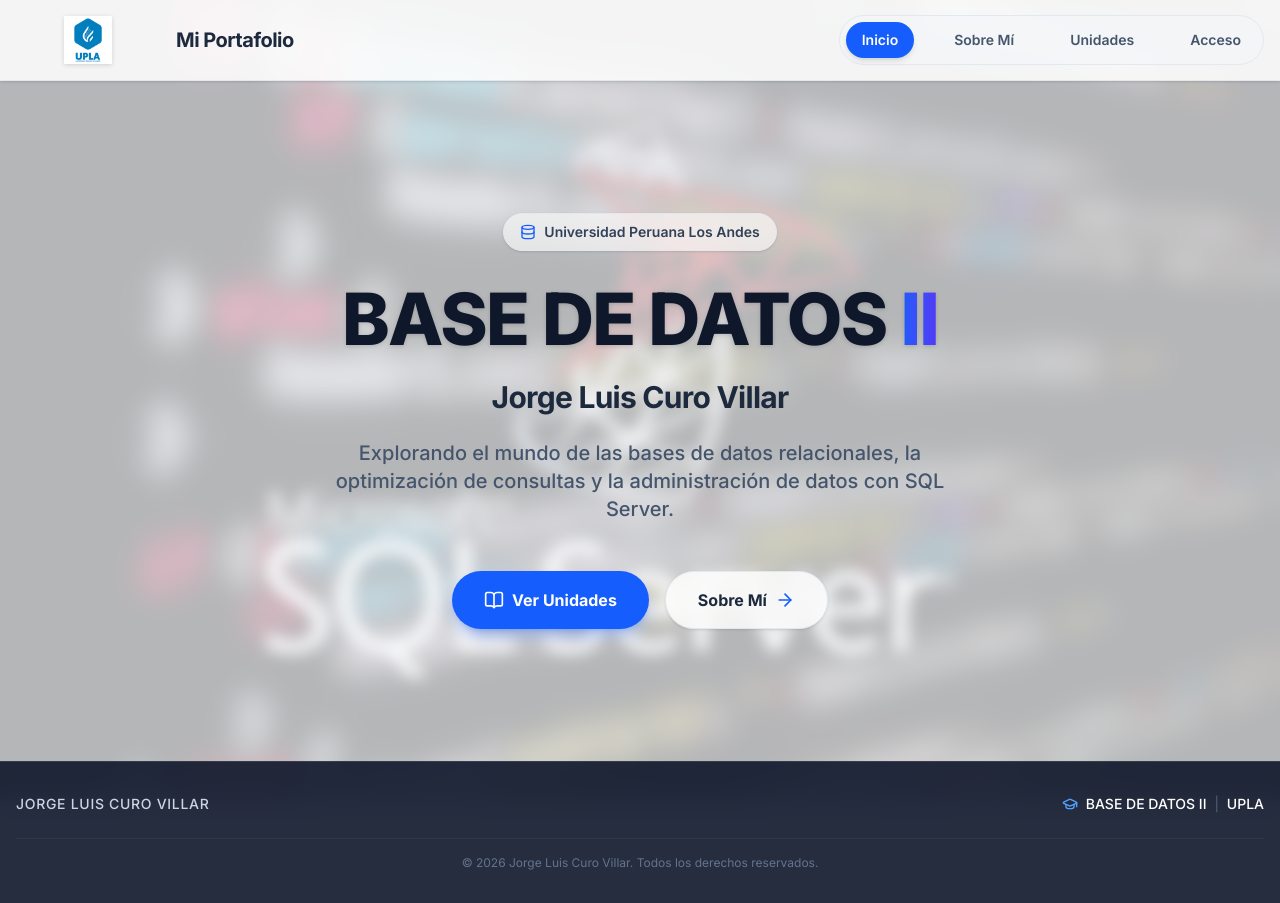
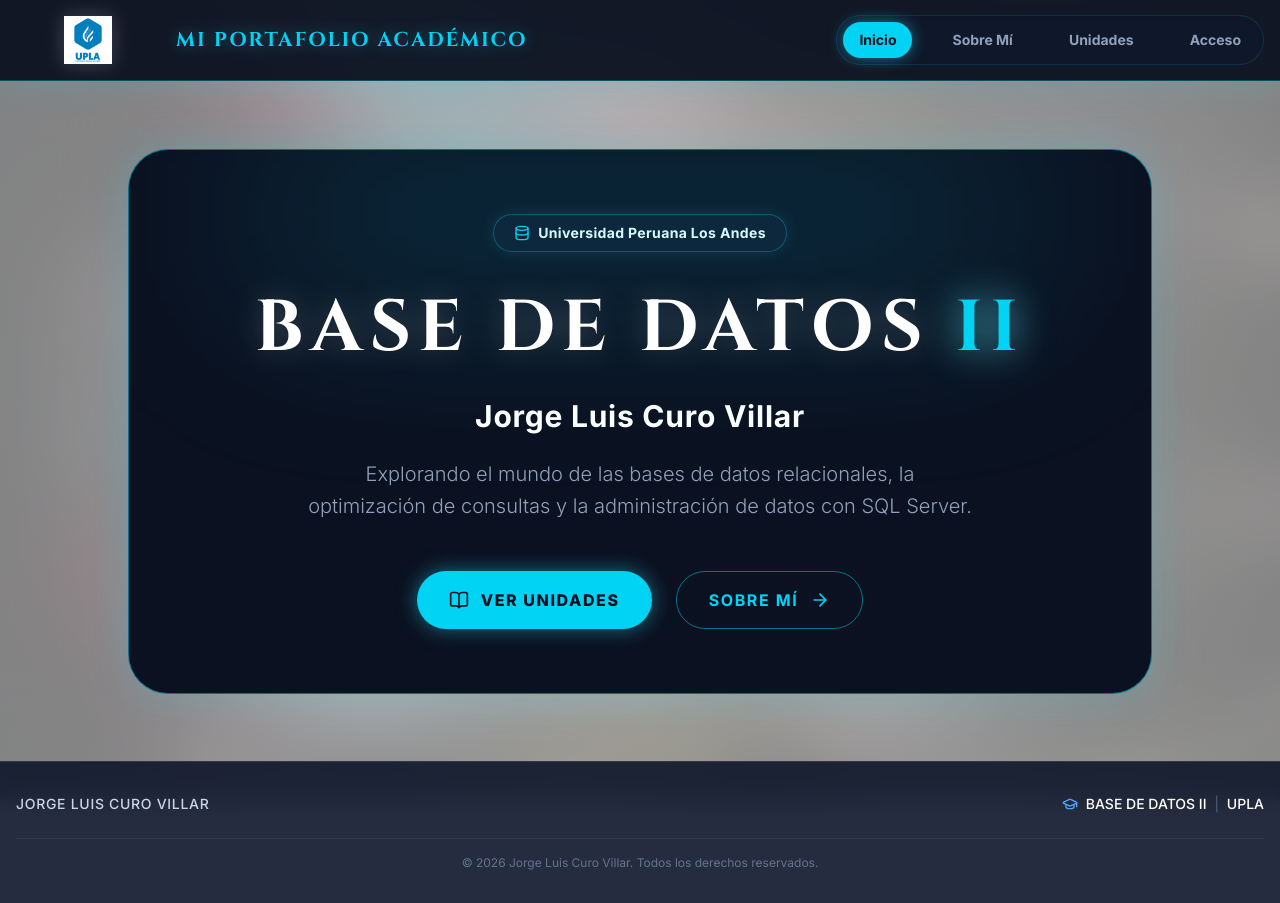
Before and after one commit to Villar92/PORTAFOLIO-BD, a Next.js app: page / in a window 1280 px wide. Built offline with nearby package versions, Linux system fonts and the light colour scheme; no server answers.

Commit message:
style: revert to corporate dark cards with light blurred background to match login screenshot

```diff
--- a/src/app/globals.css
+++ b/src/app/globals.css
@@ -2,16 +2,16 @@
 @plugin "tailwindcss-animate";
 
 :root {
-  --background: #f8fafc;
-  --foreground: #0f172a;
+  --background: #f1f5f9; /* Fondo claro general para que las tarjetas oscuras resalten */
+  --foreground: #0B1120;
 }
 
 @theme inline {
   --color-background: var(--background);
   --color-foreground: var(--foreground);
-  --font-sans: var(--font-inter), var(--font-geist-sans), sans-serif;
+  --font-sans: var(--font-inter), sans-serif;
   --font-mono: var(--font-geist-mono);
-  /* Remover serif */
+  --font-serif: var(--font-cinzel), serif;
 }
 
 body {
--- a/src/app/layout.tsx
+++ b/src/app/layout.tsx
@@ -1,5 +1,5 @@
 import type { Metadata } from "next";
-import { Geist, Geist_Mono, Inter } from "next/font/google";
+import { Geist, Geist_Mono, Inter, Cinzel } from "next/font/google";
 import "./globals.css";
 
 const geistSans = Geist({
@@ -17,6 +17,11 @@
   subsets: ["latin"],
 });
 
+const cinzel = Cinzel({
+  variable: "--font-cinzel",
+  subsets: ["latin"],
+});
+
 export const metadata: Metadata = {
   title: "Portafolio Académico - Jorge Luis Curo Villar",
   description: "Portafolio académico de la asignatura Base de Datos II, UPLA",
@@ -26,7 +31,7 @@
   return (
     <html
       lang="es"
-      className={`${geistSans.variable} ${geistMono.variable} ${inter.variable} h-full antialiased`}
+      className={`${geistSans.variable} ${geistMono.variable} ${inter.variable} ${cinzel.variable} h-full antialiased`}
     >
       <body className="min-h-full flex flex-col font-sans">{children}</body>
     </html>
--- a/src/components/blocks/AntigravityBackground.tsx
+++ b/src/components/blocks/AntigravityBackground.tsx
@@ -7,25 +7,25 @@
 
   useEffect(() => {
     // Generar las partículas
-    const newParticles = Array.from({ length: 8 }).map((_, i) => ({
+    const newParticles = Array.from({ length: 10 }).map((_, i) => ({
       id: i,
-      size: Math.random() * 150 + 50,
+      size: Math.random() * 80 + 30,
       left: Math.random() * 100,
       delay: Math.random() * 10,
-      duration: Math.random() * 20 + 20,
+      duration: Math.random() * 20 + 15,
     }));
     setParticles(newParticles);
   }, []);
 
   return (
     <div className="fixed inset-0 pointer-events-none z-[0] overflow-hidden">
-      {/* Imagen de fondo más visible */}
+      {/* Imagen de fondo desenfocada */}
       <div
-        className="absolute inset-0 bg-cover bg-center bg-no-repeat opacity-90"
+        className="absolute inset-0 bg-cover bg-center bg-no-repeat opacity-80 blur-xl scale-110"
         style={{ backgroundImage: 'url("/sql-server.jpg")' }}
       ></div>
-      {/* Overlay claro para que resalten las cajas grises/blancas */}
-      <div className="absolute inset-0 bg-slate-50/70 backdrop-blur-sm"></div>
+      {/* Overlay claro/blanco para dar la apariencia corporativa brillante */}
+      <div className="absolute inset-0 bg-white/40 backdrop-blur-3xl"></div>
 
       <style>{`
         @keyframes floatUp {
@@ -34,10 +34,10 @@
             opacity: 0;
           }
           20% {
-            opacity: 0.8;
+            opacity: 0.6;
           }
           80% {
-            opacity: 0.8;
+            opacity: 0.6;
           }
           100% {
             transform: translateY(-20vh) scale(1.2) rotate(360deg);
@@ -50,11 +50,11 @@
         }
       `}</style>
 
-      {/* Formas geométricas corporativas y limpias flotando */}
+      {/* Formas sutiles cyan flotando al fondo */}
       {particles.map((p) => (
         <div
           key={p.id}
-          className="antigravity-particle rounded-3xl bg-white/40 border border-white/60 shadow-[0_8px_30px_rgb(0,0,0,0.04)] backdrop-blur-md"
+          className="antigravity-particle rounded-full bg-cyan-400/10 blur-xl shadow-xl"
           style={{
             width: `${p.size}px`,
             height: `${p.size}px`,
--- a/src/components/blocks/Login.tsx
+++ b/src/components/blocks/Login.tsx
@@ -88,8 +88,8 @@
               type="email"
               value={email}
               onChange={(e) => setEmail(e.target.value)}
-              className="w-full px-4 py-3 bg-[#0f172a] border border-white/5 rounded-xl text-white placeholder-slate-600 focus:outline-none focus:border-cyan-400 focus:ring-1 focus:ring-cyan-400 transition-all font-light"
-              placeholder="admin@ms.upla.edu.pe"
+              className="w-full px-4 py-3 bg-[#f1f5f9] border-none rounded-xl text-slate-800 placeholder-slate-400 focus:outline-none focus:ring-2 focus:ring-cyan-400 transition-all font-medium"
+              placeholder="admin@upla.edu.pe"
               required
             />
           </div>
@@ -102,7 +102,7 @@
               type="password"
               value={password}
               onChange={(e) => setPassword(e.target.value)}
-              className="w-full px-4 py-3 bg-[#0f172a] border border-white/5 rounded-xl text-white placeholder-slate-600 focus:outline-none focus:border-cyan-400 focus:ring-1 focus:ring-cyan-400 transition-all font-light tracking-[0.2em]"
+              className="w-full px-4 py-3 bg-[#f1f5f9] border-none rounded-xl text-slate-800 placeholder-slate-400 focus:outline-none focus:ring-2 focus:ring-cyan-400 transition-all font-medium tracking-[0.2em]"
               placeholder="••••••••"
               required
             />
@@ -120,7 +120,7 @@
             )}
           </button>
 
-          <div className="pt-6 mt-6 border-t border-white/10 border-dashed text-center">
+          <div className="pt-6 mt-6 border-t border-white/5 border-dashed text-center">
             <p className="text-xs text-slate-500 font-light">
               <span className="text-cyan-400 font-bold">Demo:</span> admin@ms.upla.edu.pe / 123
             </p>
--- a/src/components/blocks/Navbar.tsx
+++ b/src/components/blocks/Navbar.tsx
@@ -9,7 +9,7 @@
   ];
 
   return (
-    <nav className="sticky top-0 z-50 w-full backdrop-blur-md bg-white/85 border-b border-slate-200 shadow-sm">
+    <nav className="sticky top-0 z-50 w-full backdrop-blur-md bg-[#0B1120]/95 border-b border-cyan-400/30 shadow-[0_4px_30px_rgba(34,211,238,0.15)]">
       <div className="container mx-auto px-4 h-20 flex items-center justify-between">
         <div className="flex items-center gap-4">
           <div className="flex items-center">
@@ -17,24 +17,24 @@
               <img
                 src="/upla-logo.png"
                 alt="Logo UPLA"
-                className="object-contain w-full h-full drop-shadow-sm"
+                className="object-contain w-full h-full drop-shadow-[0_0_10px_rgba(255,255,255,0.2)]"
               />
             </div>
           </div>
-          <span className="text-slate-800 font-bold tracking-tight text-lg sm:text-xl hidden sm:inline-block">
-            Mi Portafolio
+          <span className="text-cyan-400 font-serif font-bold tracking-widest text-lg sm:text-xl hidden sm:inline-block uppercase drop-shadow-[0_0_8px_rgba(34,211,238,0.4)]">
+            Mi Portafolio Académico
           </span>
         </div>
 
-        <div className="flex items-center gap-2 sm:gap-6 bg-slate-100/50 p-1.5 rounded-full border border-slate-200">
+        <div className="flex items-center gap-2 sm:gap-6 bg-[#0f172a] p-1.5 rounded-full border border-cyan-900/50 shadow-inner">
           {tabs.map((tab) => (
             <button
               key={tab.id}
               onClick={() => setActiveTab(tab.id)}
-              className={`relative px-4 py-2 rounded-full text-sm font-semibold transition-all duration-300 ${
+              className={`relative px-4 py-2 rounded-full text-sm font-bold transition-all duration-300 ${
                 activeTab === tab.id
-                  ? "text-white bg-blue-600 shadow-md"
-                  : "text-slate-600 hover:text-blue-600 hover:bg-white/50"
+                  ? "text-[#0B1120] bg-cyan-400 shadow-[0_0_15px_rgba(34,211,238,0.5)]"
+                  : "text-slate-400 hover:text-cyan-300 hover:bg-white/5"
               }`}
             >
               {tab.label}
--- a/src/components/blocks/Presentacion.tsx
+++ b/src/components/blocks/Presentacion.tsx
@@ -1,45 +1,51 @@
 import React from "react";
-import { ArrowRight, Database, Code, BookOpen } from "lucide-react";
+import { ArrowRight, Database, BookOpen } from "lucide-react";
 
 export function Presentacion({ setActiveTab }: { setActiveTab: (tab: string) => void }) {
   return (
     <div className="flex flex-col items-center justify-center min-h-[85vh] py-12 px-4 animate-in fade-in duration-700">
 
+      <div className="bg-[#0B1120] rounded-[2.5rem] p-10 md:p-16 border border-cyan-400/50 shadow-[0_0_40px_rgba(34,211,238,0.2)] max-w-5xl w-full flex flex-col items-center text-center relative overflow-hidden">
+
+        {/* Glow de fondo en la tarjeta */}
+        <div className="absolute top-0 left-1/2 -translate-x-1/2 w-3/4 h-32 bg-cyan-400/20 blur-[100px] pointer-events-none"></div>
+
         {/* Etiqueta superior */}
-      <div className="mb-8 inline-flex items-center gap-2 px-4 py-2 rounded-full bg-white/60 border border-slate-200 shadow-sm backdrop-blur-md">
-        <Database className="w-4 h-4 text-blue-600" />
-        <span className="text-sm font-semibold text-slate-700">Universidad Peruana Los Andes</span>
+        <div className="mb-8 inline-flex items-center gap-2 px-5 py-2 rounded-full bg-[#0f172a] border border-cyan-400/30 shadow-[0_0_15px_rgba(34,211,238,0.15)]">
+          <Database className="w-4 h-4 text-cyan-400" />
+          <span className="text-sm font-bold text-cyan-50 tracking-wide">Universidad Peruana Los Andes</span>
         </div>
 
-      <div className="text-center space-y-6 max-w-4xl mb-12">
-        <h1 className="text-5xl md:text-7xl font-extrabold text-slate-900 tracking-tight drop-shadow-sm">
-          BASE DE DATOS <span className="text-transparent bg-clip-text bg-gradient-to-r from-blue-600 to-indigo-600">II</span>
+        <div className="space-y-6 max-w-4xl mb-12">
+          <h1 className="text-5xl md:text-7xl font-serif font-bold text-white tracking-widest drop-shadow-[0_0_15px_rgba(255,255,255,0.2)] leading-tight">
+            BASE DE DATOS <span className="text-cyan-400 drop-shadow-[0_0_20px_rgba(34,211,238,0.8)]">II</span>
           </h1>
 
-        <h2 className="text-2xl md:text-3xl font-bold text-slate-800 tracking-tight mt-6">
+          <h2 className="text-2xl md:text-3xl font-bold text-white tracking-wide mt-6">
             Jorge Luis Curo Villar
           </h2>
 
-        <p className="text-lg md:text-xl text-slate-600 max-w-2xl mx-auto font-medium mt-4">
+          <p className="text-lg md:text-xl text-slate-400 max-w-2xl mx-auto font-light mt-4 leading-relaxed">
             Explorando el mundo de las bases de datos relacionales, la optimización de consultas y la administración de datos con SQL Server.
           </p>
         </div>
 
-      <div className="flex flex-col sm:flex-row gap-4 w-full sm:w-auto">
+        <div className="flex flex-col sm:flex-row gap-6 w-full sm:w-auto">
           <button
             onClick={() => setActiveTab("trabajos")}
-          className="px-8 py-4 bg-blue-600 hover:bg-blue-700 text-white rounded-full font-bold shadow-lg shadow-blue-600/30 transition-all duration-300 flex items-center justify-center group"
+            className="px-8 py-4 bg-cyan-400 hover:bg-cyan-300 text-[#0B1120] rounded-full font-extrabold tracking-widest shadow-[0_0_20px_rgba(34,211,238,0.5)] transition-all duration-300 flex items-center justify-center group"
           >
-          <BookOpen className="w-5 h-5 mr-2 group-hover:scale-110 transition-transform" />
-          Ver Unidades
+            <BookOpen className="w-5 h-5 mr-3 group-hover:scale-110 transition-transform" />
+            VER UNIDADES
           </button>
           <button
             onClick={() => setActiveTab("informacion")}
-          className="px-8 py-4 bg-white/80 hover:bg-white text-slate-800 border border-slate-200 rounded-full font-bold shadow-sm transition-all duration-300 flex items-center justify-center group backdrop-blur-md"
+            className="px-8 py-4 bg-transparent hover:bg-white/5 text-cyan-400 border border-cyan-400/50 rounded-full font-bold tracking-widest transition-all duration-300 flex items-center justify-center group"
           >
-          Sobre Mí
-          <ArrowRight className="ml-2 w-5 h-5 group-hover:translate-x-1 transition-transform text-blue-600" />
+            SOBRE MÍ
+            <ArrowRight className="ml-3 w-5 h-5 group-hover:translate-x-1 transition-transform" />
           </button>
+        </div>
       </div>
 
     </div>
```
Lines whose indentation alone changed are shown as unchanged.
